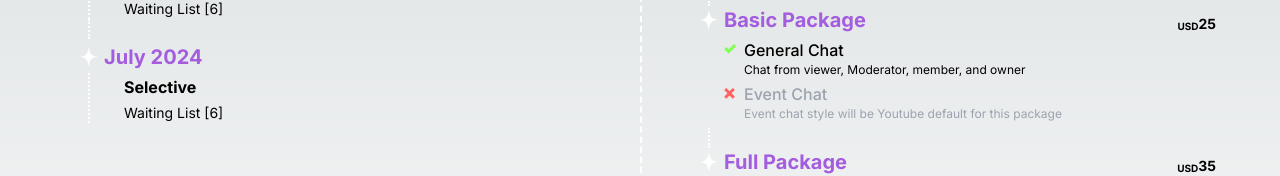
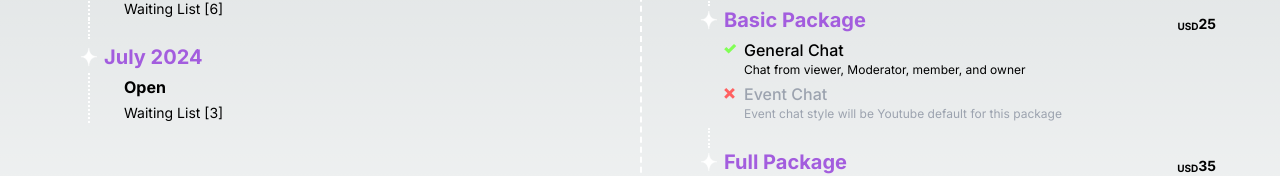
Before and after one commit to AkbarFahreza/dereza, a Next.js app: page /commissions-info in a window 1280 px wide. Shown: the part 285-461 px from the top of the page. Built offline with nearby package versions, Linux system fonts and the light colour scheme.

Commit message:
Change July comms status

```diff
--- a/app/commissions-info/page.jsx
+++ b/app/commissions-info/page.jsx
@@ -17,8 +17,8 @@ function page() {
     {
       id: 2,
       date: "July 2024",
-      desc: "Selective",
-      wl: 6,
+      desc: "Open",
+      wl: 3,
     },
   ];
   return (
```
